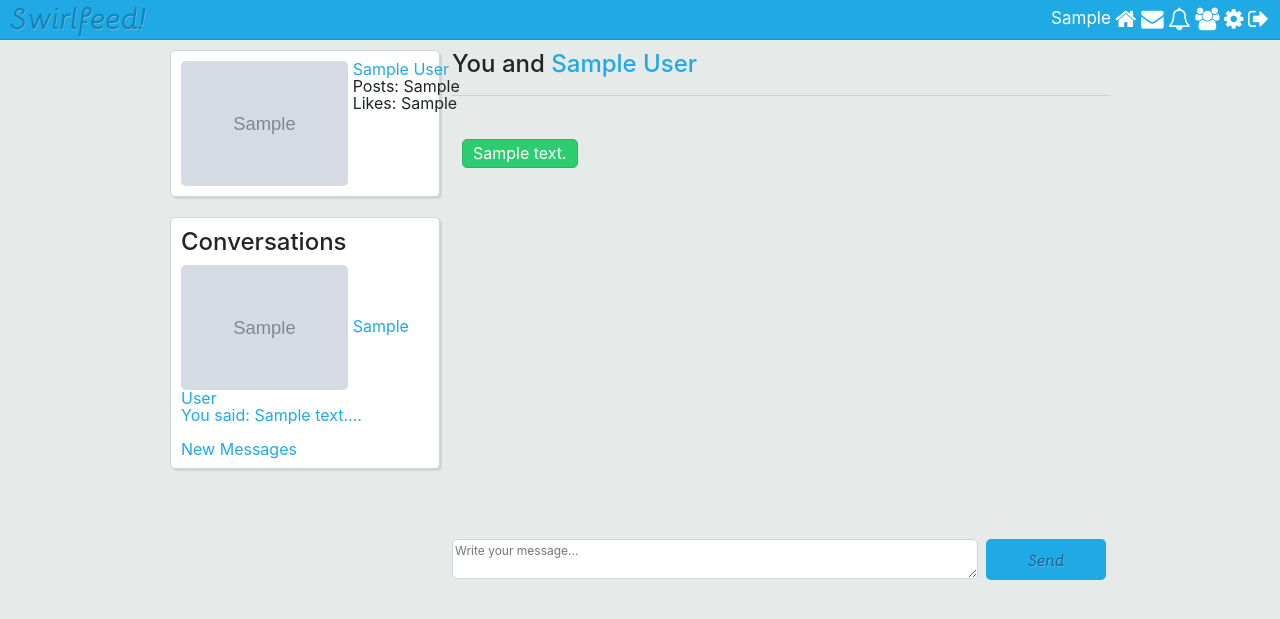
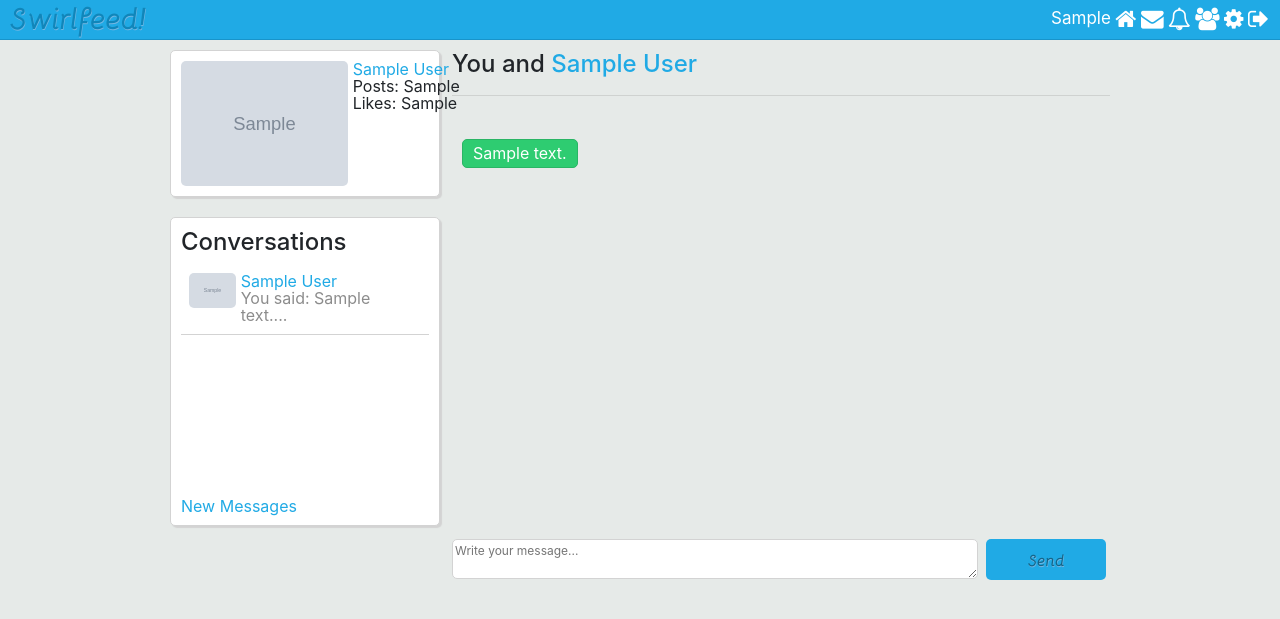
Before and after one commit to margleb/Social_Network, a PHP site: page /messages.php in a window 1280 px wide. Shown: the top 619 px of the page. Run offline with PHP 8.4, Linux system fonts and the light colour scheme; the visitor is signed in with stand-in values (Sample User, id 1); tables that the repository leaves empty or names only in its code hold one stand-in row (values such as "Sample post"); grey boxes marked "Sample" are stand-in pictures.

Commit message:
Styling the Conversations List

```diff
--- a/assets/css/style.css
+++ b/assets/css/style.css
@@ -390,3 +390,26 @@ textarea:focus {
 	margin-bottom: 10px;
 	padding: 10px;
 }
+
+.loaded_convesations {
+	min-height: 216px;
+	/* overflow: scroll; */
+}
+
+.user_found_messages {
+	border-bottom: 1px solid #D3D3D3;
+	padding:8px 8px 10px 8px;
+}
+
+.user_found_messages:hover {
+	background-color: #D3D3D3;
+}
+
+.user_found_messages img {
+	height: 35px;
+	float: left;
+}
+
+#grey {
+	color: #8C8C8C;
+}
--- a/messages.php
+++ b/messages.php
@@ -73,5 +73,5 @@ if($user_to != "new") {
 		<?php echo $message_obj->getConvos(); ?>
 	</div>
 	<br>
-	<a href="message.php?u=new">New Messages</a>
+	<a href="messages.php?u=new">New Messages</a>
 </div>
```
